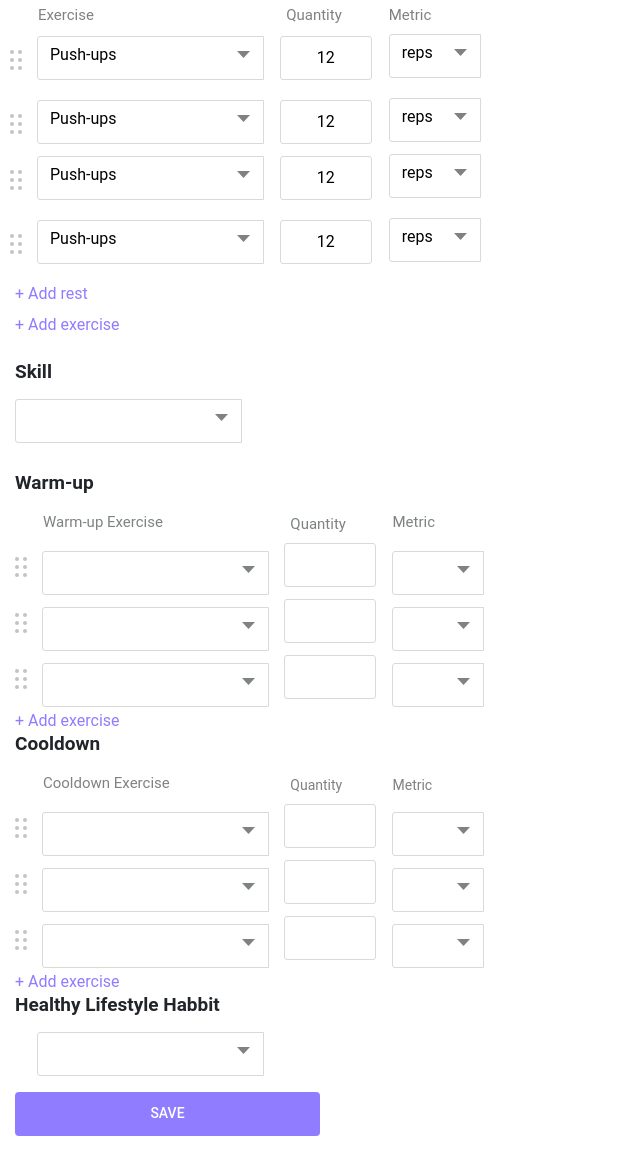
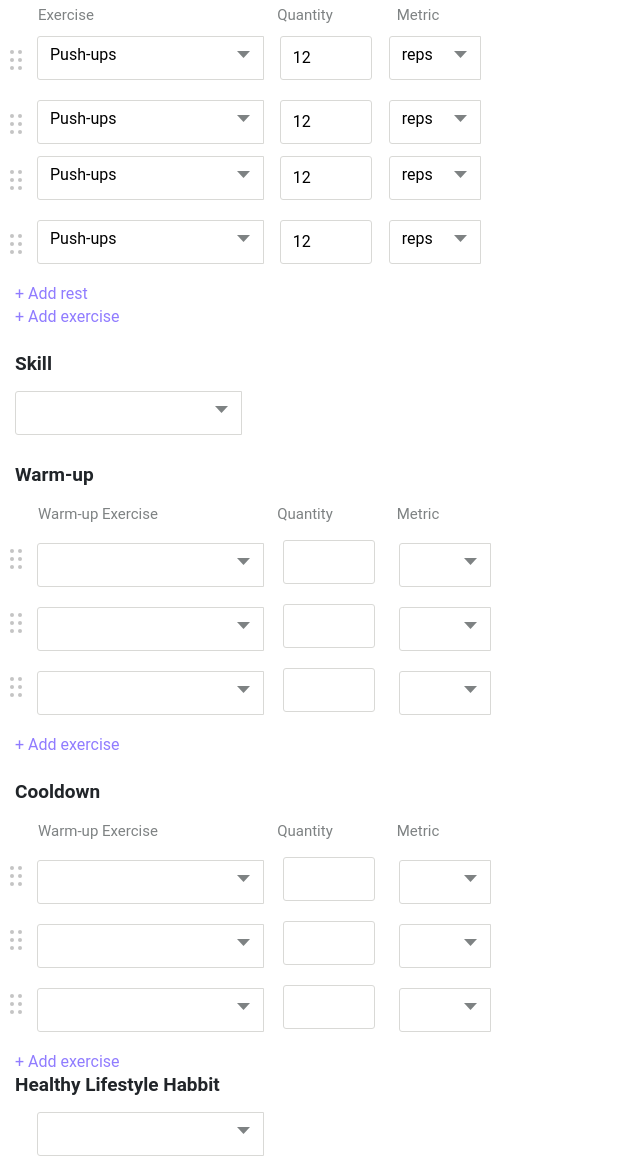
Before and after one commit to nastyakpi1995/form_publish, a plain HTML site: page index.html in a window 1280 px wide. Shown: the part 977-2136 px from the top of the page, without its empty margins (0-640 px from the left). Before the commit the page ends 2113 px from the top, so only its background shows below. Drawn offline with nearby package versions, Linux system fonts and the light colour scheme.

Commit message:
form: add text_form

```diff
--- a/index.html
+++ b/index.html
@@ -228,11 +228,7 @@
                                             <input
                                                     type="text"
                                                     value="12"
-                                                    class="btn
-                                         dropdown
-                                         d-flex
-                                         justify-content-start
-                                         drop_menu_small"
+                                                    class="btn dropdown  btn_text_flex drop_menu_small"
                                                     data-toggle="dropdown"
                                                     data-display="static"
                                                     aria-haspopup="true"
@@ -246,7 +242,7 @@
                                         <div class="btn-group">
                                             <button
                                                     type="button"
-                                                    class="btn
+                                                    class="btn margt_1
                                          dropdown
                                          d-flex
                                          justify-content-between
@@ -310,11 +306,7 @@
                                             <input
                                                     type="text"
                                                     value="12"
-                                                    class="btn
-                                         dropdown
-                                         d-flex
-                                         justify-content-start
-                                         drop_menu_small"
+                                                    class="btn dropdown  btn_text_flex drop_menu_small"
                                                     data-toggle="dropdown"
                                                     data-display="static"
                                                     aria-haspopup="true"
@@ -328,7 +320,7 @@
                                         <div class="btn-group">
                                             <button
                                                     type="button"
-                                                    class="btn
+                                                    class="btn margt_1
                                          dropdown
                                          d-flex
                                          justify-content-between
@@ -392,11 +384,7 @@
                                             <input
                                                     type="text"
                                                     value="12"
-                                                    class="btn
-                                         dropdown
-                                         d-flex
-                                         justify-content-start
-                                         drop_menu_small"
+                                                    class="btn dropdown  btn_text_flex drop_menu_small"
                                                     data-toggle="dropdown"
                                                     data-display="static"
                                                     aria-haspopup="true"
@@ -410,7 +398,7 @@
                                         <div class="btn-group">
                                             <button
                                                     type="button"
-                                                    class="btn
+                                                    class="btn margt_1
                                          dropdown
                                          d-flex
                                          justify-content-between
@@ -474,11 +462,7 @@
                                             <input
                                                     type="text"
                                                     value="12"
-                                                    class="btn
-                                         dropdown
-                                         d-flex
-                                         justify-content-start
-                                         drop_menu_small"
+                                                    class="btn dropdown  btn_text_flex drop_menu_small"
                                                     data-toggle="dropdown"
                                                     data-display="static"
                                                     aria-haspopup="true"
@@ -492,7 +476,7 @@
                                         <div class="btn-group">
                                             <button
                                                     type="button"
-                                                    class="btn
+                                                    class="btn margt_1
                                          dropdown
                                          d-flex
                                          justify-content-between
@@ -524,7 +508,7 @@
                         <div class="row text-end">
                             <div class="col-sm-3 form_lablel_color_fiolet">+ Add rest</div>
                         </div>
-                        <div class="row text-end add_exercise_position mr-1">
+                        <div class="row text-end mr-1">
                             <div class="col-sm-3 form_lablel_color_fiolet">+ Add exercise</div>
                         </div>
                     </div>
@@ -563,8 +547,9 @@
                         Warm-up
                     </h2>
                 </div>
+                <div class="form-group main_container_drop mb-4">
             <div class="container_to_group">
-            <div class="container-fluid">
+                <div class="container-fluid padding_left_box">
                     <div class="row text-end form-control-sm">
                         <div class="col-sm-1 img_drop_mask">
                             <img class="mr-2 mask" src="./img/drop_Group%20190.svg" alt="drop">
@@ -572,14 +557,14 @@
                         <div class="col-sm-2 container_text_m font_size_exercise">
                             <label class="m-t-3 form_lablel_color">Warm-up Exercise</label>
                         </div>
-                    <div class="col-sm-1 container_padding_btn">
-                        <label class="m-t-3 ml-5 form_lablel_color form_lable font_size_exercise">Quantity</label>
+                        <div class="col-sm-1 container_padding_btn font_size_exercise">
+                            <label class="m-t-4 ml-5 form_lablel_color form_lable">Quantity</label>
                         </div>
                         <div class="col-sm-1 container_padding_left font_size_exercise">
                             <label class="m-t-3 form_lablel_color form_lablel_metric">Metric</label>
                         </div>
                     </div>
-                <div class="row text-end">
+                    <div class="row text-end mb-2">
                         <div class="col-sm-1 img_drop">
                             <img src="./img/drop_Group%20190.svg" alt="drop">
                         </div>
@@ -608,17 +593,13 @@
                                 </div>
                             </div>
                         </div>
-                    <div class="col-sm-1 container_btn_button">
+                        <div class="col-sm-1 quantly container_btn_button">
                             <div class="d-inline-flex flex-column">
                                 <div class="btn-group">
                                     <input
                                             type="text"
                                             value=""
-                                        class="btn
-                                         dropdown
-                                         d-flex
-                                         justify-content-start
-                                         drop_menu_small"
+                                            class="btn dropdown  btn_text_flex drop_menu_small"
                                             data-toggle="dropdown"
                                             data-display="static"
                                             aria-haspopup="true"
@@ -632,7 +613,7 @@
                                 <div class="btn-group">
                                     <button
                                             type="button"
-                                        class="btn
+                                            class="btn margt_1
                                          dropdown
                                          d-flex
                                          justify-content-between
@@ -642,8 +623,7 @@
                                             data-display="static"
                                             aria-haspopup="true"
                                             aria-expanded="false"
-                                >
-                                    <div></div>
+                                    ><div></div>
                                         <div class="drop_picture mt-2"></div>
                                     </button>
                                     <div class="dropdown-menu
@@ -660,7 +640,7 @@
                             </div>
                         </div>
                     </div>
-                <div class="row text-end">
+                    <div class="row text-end mb-2">
                         <div class="col-sm-1 img_drop">
                             <img src="./img/drop_Group%20190.svg" alt="drop">
                         </div>
@@ -689,17 +669,13 @@
                                 </div>
                             </div>
                         </div>
-                    <div class="col-sm-1 container_btn_button">
+                        <div class="col-sm-1 quantly container_btn_button">
                             <div class="d-inline-flex flex-column">
                                 <div class="btn-group">
                                     <input
                                             type="text"
                                             value=""
-                                        class="btn
-                                         dropdown
-                                         d-flex
-                                         justify-content-start
-                                         drop_menu_small"
+                                            class="btn dropdown  btn_text_flex drop_menu_small"
                                             data-toggle="dropdown"
                                             data-display="static"
                                             aria-haspopup="true"
@@ -713,7 +689,7 @@
                                 <div class="btn-group">
                                     <button
                                             type="button"
-                                        class="btn
+                                            class="btn margt_1
                                          dropdown
                                          d-flex
                                          justify-content-between
@@ -723,8 +699,7 @@
                                             data-display="static"
                                             aria-haspopup="true"
                                             aria-expanded="false"
-                                >
-                                    <div></div>
+                                    ><div></div>
                                         <div class="drop_picture mt-2"></div>
                                     </button>
                                     <div class="dropdown-menu
@@ -741,7 +716,7 @@
                             </div>
                         </div>
                     </div>
-                <div class="row text-end">
+                    <div class="row text-end mb-3">
                         <div class="col-sm-1 img_drop">
                             <img src="./img/drop_Group%20190.svg" alt="drop">
                         </div>
@@ -770,17 +745,13 @@
                                 </div>
                             </div>
                         </div>
-                    <div class="col-sm-1 container_btn_button">
+                        <div class="col-sm-1 quantly container_btn_button">
                             <div class="d-inline-flex flex-column">
                                 <div class="btn-group">
                                     <input
                                             type="text"
                                             value=""
-                                        class="btn
-                                         dropdown
-                                         d-flex
-                                         justify-content-start
-                                         drop_menu_small"
+                                            class="btn dropdown  btn_text_flex drop_menu_small"
                                             data-toggle="dropdown"
                                             data-display="static"
                                             aria-haspopup="true"
@@ -794,7 +765,7 @@
                                 <div class="btn-group">
                                     <button
                                             type="button"
-                                        class="btn
+                                            class="btn margt_1
                                          dropdown
                                          d-flex
                                          justify-content-between
@@ -804,8 +775,7 @@
                                             data-display="static"
                                             aria-haspopup="true"
                                             aria-expanded="false"
-                                >
-                                    <div></div>
+                                    ><div></div>
                                         <div class="drop_picture mt-2"></div>
                                     </button>
                                     <div class="dropdown-menu
@@ -827,28 +797,29 @@
                     <div class="col-sm-3 form_lablel_color_fiolet">+ Add exercise</div>
                 </div>
             </div>
+        </div>
                 <div class="form-group">
                     <h2 class="font-weight-bolder form_inform_text">
                         Cooldown
                     </h2>
                 </div>
         <div class="container_to_group">
-            <div class="container-fluid">
+            <div class="container-fluid padding_left_box">
                 <div class="row text-end form-control-sm">
                     <div class="col-sm-1 img_drop_mask">
                         <img class="mr-2 mask" src="./img/drop_Group%20190.svg" alt="drop">
                     </div>
                     <div class="col-sm-2 container_text_m font_size_exercise">
-                        <label class="m-t-3 form_lablel_color">Cooldown Exercise</label>
+                        <label class="m-t-3 form_lablel_color">Warm-up Exercise</label>
                     </div>
-                    <div class="col-sm-1 container_padding_btn">
+                    <div class="col-sm-1 container_padding_btn font_size_exercise">
                         <label class="m-t-4 ml-5 form_lablel_color form_lable">Quantity</label>
                     </div>
-                    <div class="col-sm-1 container_padding_left">
+                    <div class="col-sm-1 container_padding_left font_size_exercise">
                         <label class="m-t-3 form_lablel_color form_lablel_metric">Metric</label>
                     </div>
                 </div>
-                <div class="row text-end">
+                <div class="row text-end mb-2">
                     <div class="col-sm-1 img_drop">
                         <img src="./img/drop_Group%20190.svg" alt="drop">
                     </div>
@@ -877,17 +848,13 @@
                             </div>
                         </div>
                     </div>
-                    <div class="col-sm-1 container_btn_button">
+                    <div class="col-sm-1 quantly container_btn_button">
                         <div class="d-inline-flex flex-column">
                             <div class="btn-group">
                                 <input
                                         type="text"
                                         value=""
-                                        class="btn
-                                         dropdown
-                                         d-flex
-                                         justify-content-start
-                                         drop_menu_small"
+                                        class="btn dropdown  btn_text_flex drop_menu_small"
                                         data-toggle="dropdown"
                                         data-display="static"
                                         aria-haspopup="true"
@@ -901,7 +868,7 @@
                             <div class="btn-group">
                                 <button
                                         type="button"
-                                        class="btn
+                                        class="btn margt_1
                                          dropdown
                                          d-flex
                                          justify-content-between
@@ -911,8 +878,7 @@
                                         data-display="static"
                                         aria-haspopup="true"
                                         aria-expanded="false"
-                                >
-                                    <div></div>
+                                ><div></div>
                                     <div class="drop_picture mt-2"></div>
                                 </button>
                                 <div class="dropdown-menu
@@ -929,7 +895,7 @@
                         </div>
                     </div>
                 </div>
-                <div class="row text-end">
+                <div class="row text-end mb-2">
                     <div class="col-sm-1 img_drop">
                         <img src="./img/drop_Group%20190.svg" alt="drop">
                     </div>
@@ -958,17 +924,13 @@
                             </div>
                         </div>
                     </div>
-                    <div class="col-sm-1 container_btn_button">
+                    <div class="col-sm-1 quantly container_btn_button">
                         <div class="d-inline-flex flex-column">
                             <div class="btn-group">
                                 <input
                                         type="text"
                                         value=""
-                                        class="btn
-                                         dropdown
-                                         d-flex
-                                         justify-content-start
-                                         drop_menu_small"
+                                        class="btn dropdown  btn_text_flex drop_menu_small"
                                         data-toggle="dropdown"
                                         data-display="static"
                                         aria-haspopup="true"
@@ -982,7 +944,7 @@
                             <div class="btn-group">
                                 <button
                                         type="button"
-                                        class="btn
+                                        class="btn margt_1
                                          dropdown
                                          d-flex
                                          justify-content-between
@@ -992,8 +954,7 @@
                                         data-display="static"
                                         aria-haspopup="true"
                                         aria-expanded="false"
-                                >
-                                    <div></div>
+                                ><div></div>
                                     <div class="drop_picture mt-2"></div>
                                 </button>
                                 <div class="dropdown-menu
@@ -1010,7 +971,7 @@
                         </div>
                     </div>
                 </div>
-                <div class="row text-end">
+                <div class="row text-end mb-3">
                     <div class="col-sm-1 img_drop">
                         <img src="./img/drop_Group%20190.svg" alt="drop">
                     </div>
@@ -1039,17 +1000,13 @@
                             </div>
                         </div>
                     </div>
-                    <div class="col-sm-1 container_btn_button">
+                    <div class="col-sm-1 quantly container_btn_button">
                         <div class="d-inline-flex flex-column">
                             <div class="btn-group">
                                 <input
                                         type="text"
                                         value=""
-                                        class="btn
-                                         dropdown
-                                         d-flex
-                                         justify-content-start
-                                         drop_menu_small"
+                                        class="btn dropdown  btn_text_flex drop_menu_small"
                                         data-toggle="dropdown"
                                         data-display="static"
                                         aria-haspopup="true"
@@ -1063,7 +1020,7 @@
                             <div class="btn-group">
                                 <button
                                         type="button"
-                                        class="btn
+                                        class="btn margt_1
                                          dropdown
                                          d-flex
                                          justify-content-between
@@ -1073,8 +1030,7 @@
                                         data-display="static"
                                         aria-haspopup="true"
                                         aria-expanded="false"
-                                >
-                                    <div></div>
+                                ><div></div>
                                     <div class="drop_picture mt-2"></div>
                                 </button>
                                 <div class="dropdown-menu
--- a/style.css
+++ b/style.css
@@ -69,12 +69,23 @@
 .add_exercise_position {
     margin-top: 8px;
 }
+.btn_text_flex {
+    display: flex;
+    text-align: start;
+}
 .form_lablel_unic {
     margin-left: 8px;
     width: 176px;
 }
-.form_lable {
-    padding-left: 30px;
+.quantly {
+    margin: 5px;
+    padding-left: 9px;
+}
+         .form_lable {
+    padding-left: 21px;
+}
+.margt_1 {
+    margin-top: 2px;
 }
 .box_margin {
     margin-left: 22px;
@@ -92,7 +103,7 @@
     margin-right: 64px;
 }
 .form_lablel_metric {
-    margin-left: 77px;
+    margin-left: 85px;
 }
 
 
```
Lines whose indentation alone changed are shown as unchanged.
